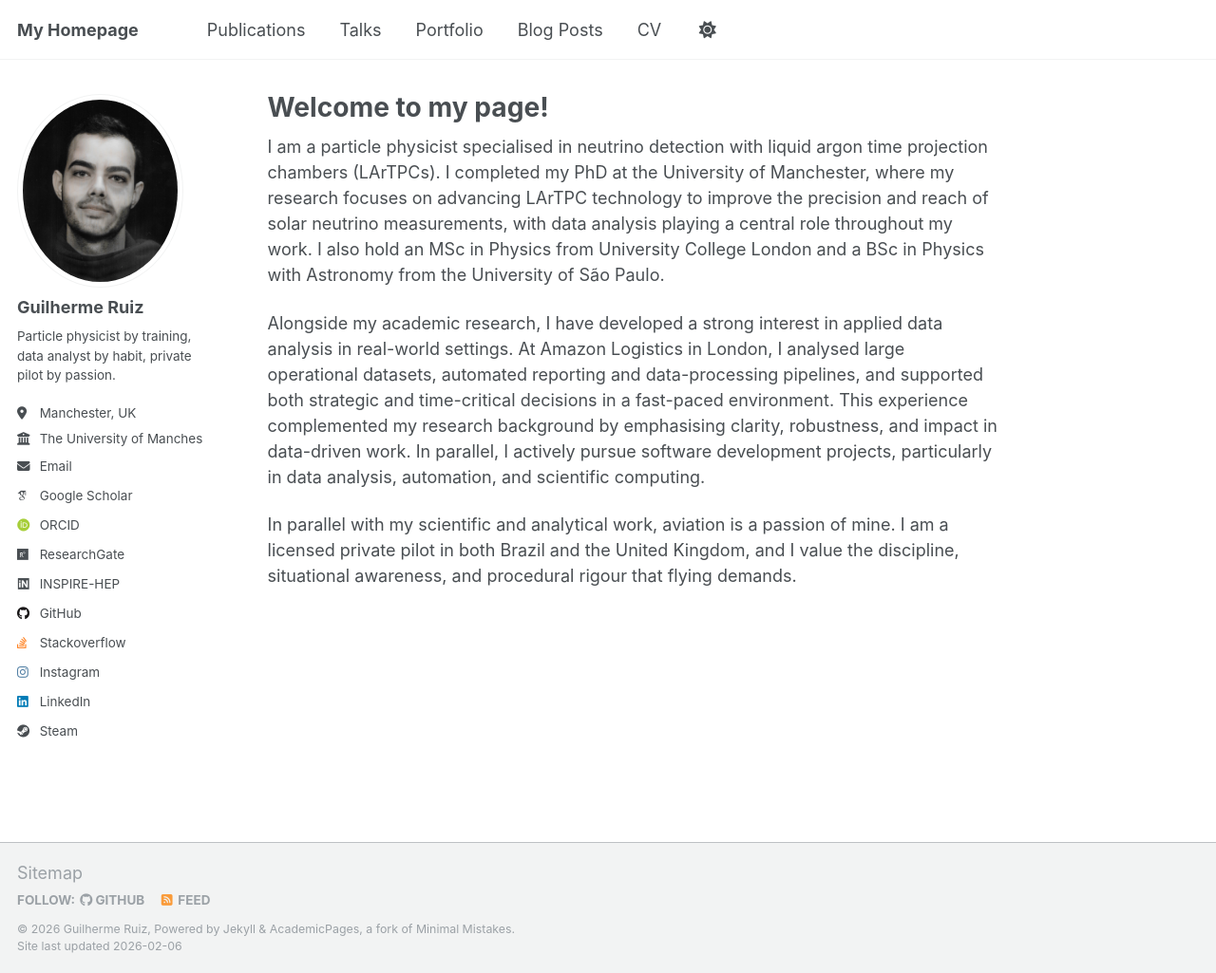
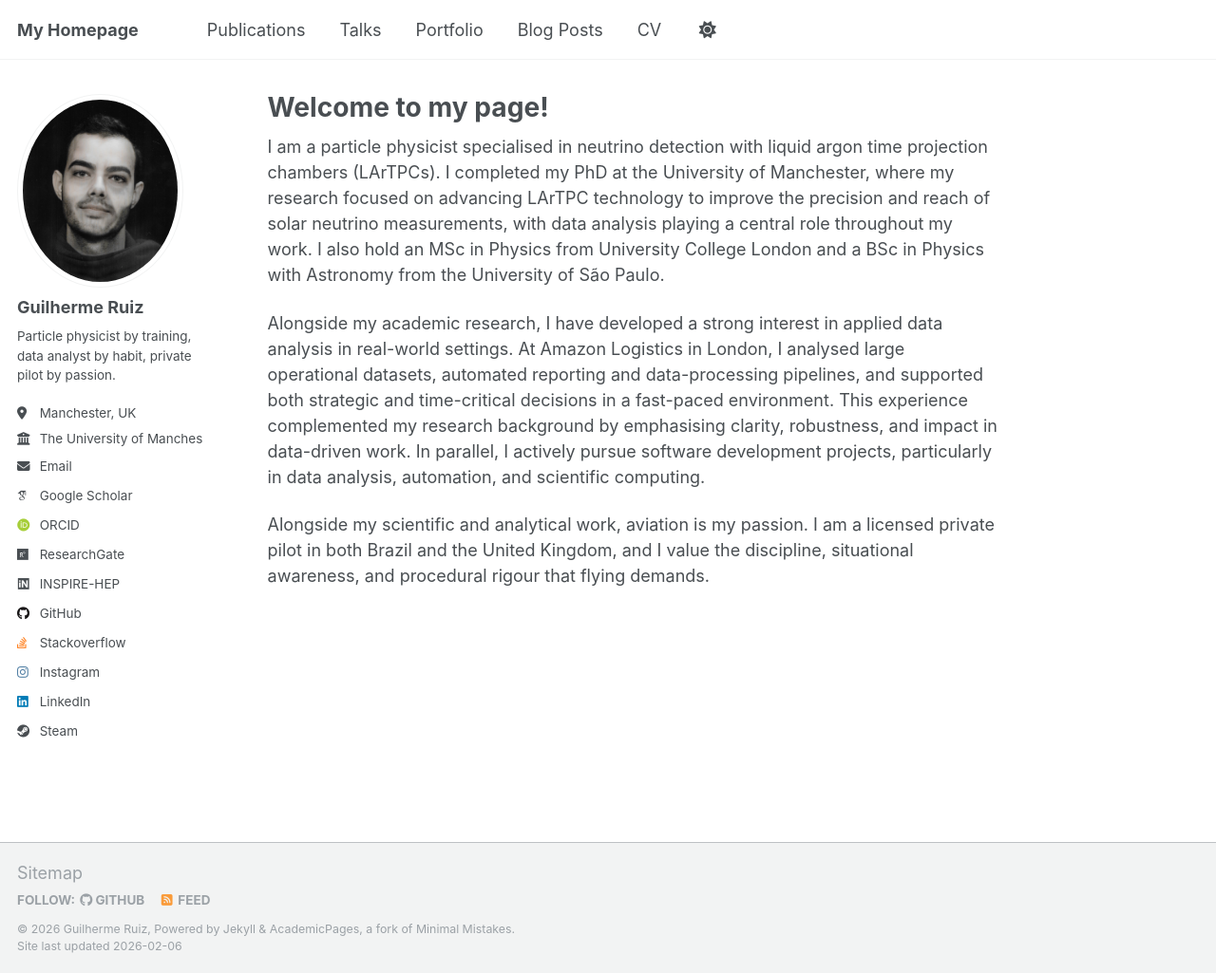
Before and after one commit to guigoruiz1/guigoruiz1.github.io, a Jekyll site: the page built from _pages/about.md, in a window 1280 px wide and 1025 px high. Shown: the whole window at 95% size. Built offline with Jekyll 4.4.1, drawn with Linux system fonts in a browser that asks for light colours; some web fonts are replaced; a script that is not in the unit is left out.

Commit message:
small improvement

```diff
--- a/_pages/about.md
+++ b/_pages/about.md
@@ -7,8 +7,8 @@ redirect_from:
   - /about.html
 ---
 
-I am a particle physicist specialised in neutrino detection with liquid argon time projection chambers (LArTPCs). I completed my PhD at the University of Manchester, where my research focuses on advancing LArTPC technology to improve the precision and reach of solar neutrino measurements, with data analysis playing a central role throughout my work. I also hold an MSc in Physics from University College London and a BSc in Physics with Astronomy from the University of São Paulo.
+I am a particle physicist specialised in neutrino detection with liquid argon time projection chambers (LArTPCs). I completed my PhD at the University of Manchester, where my research focused on advancing LArTPC technology to improve the precision and reach of solar neutrino measurements, with data analysis playing a central role throughout my work. I also hold an MSc in Physics from University College London and a BSc in Physics with Astronomy from the University of São Paulo.
 
 Alongside my academic research, I have developed a strong interest in applied data analysis in real-world settings. At Amazon Logistics in London, I analysed large operational datasets, automated reporting and data-processing pipelines, and supported both strategic and time-critical decisions in a fast-paced environment. This experience complemented my research background by emphasising clarity, robustness, and impact in data-driven work. In parallel, I actively pursue software development projects, particularly in data analysis, automation, and scientific computing.
 
-In parallel with my scientific and analytical work, aviation is a passion of mine. I am a licensed private pilot in both Brazil and the United Kingdom, and I value the discipline, situational awareness, and procedural rigour that flying demands.
+Alongside my scientific and analytical work, aviation is my passion. I am a licensed private pilot in both Brazil and the United Kingdom, and I value the discipline, situational awareness, and procedural rigour that flying demands.
```
